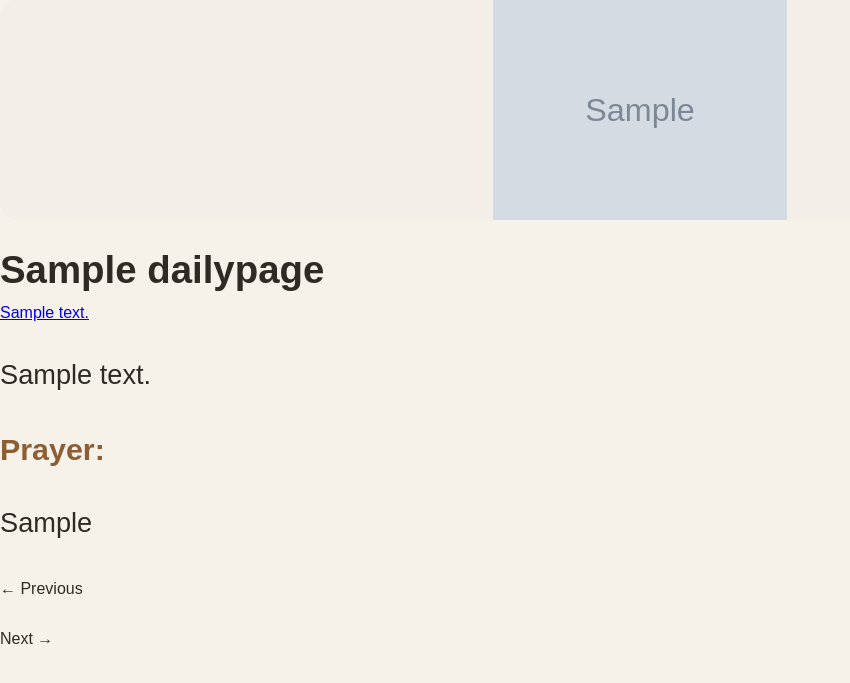
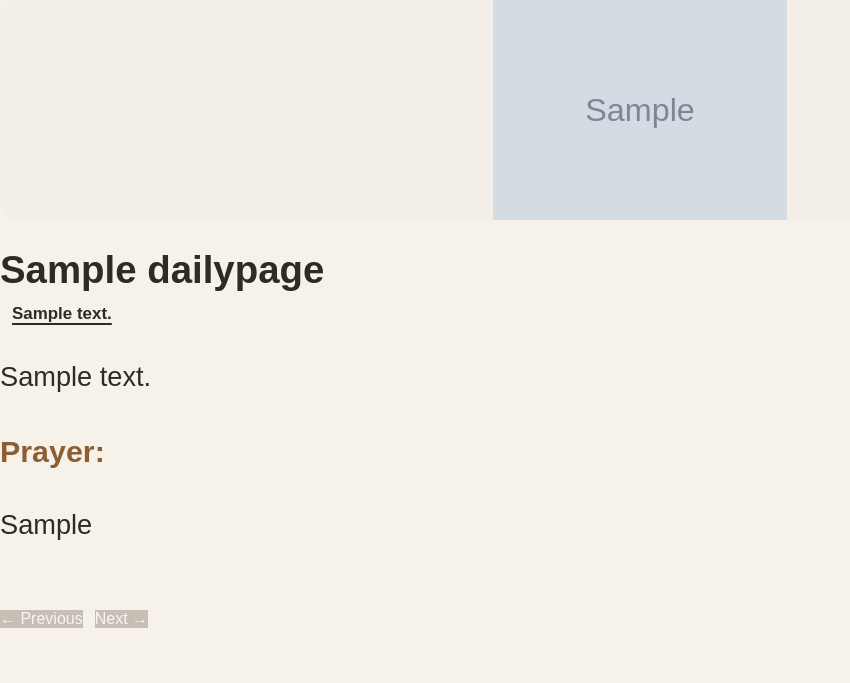
Before and after one commit to johnchen008/devotional2026, a Django app: page / in a window 1280 px wide. Shown: the top 683 px of the page, without its empty margins (0-850 px from the left). Run offline with Django 4.2, Linux system fonts and the light colour scheme; tables that the repository leaves empty hold one stand-in row (values such as "Sample post"); grey boxes marked "Sample" are stand-in pictures.

Commit message:
update template

```diff
--- a/static/css/site.css
+++ b/static/css/site.css
@@ -47,11 +47,37 @@ body {
 
 
 
+.reading-links a {
+    font-weight: bold;
+}
+
+.reading-links a {
+    color: var(--accent);
+    text-decoration: underline;
+    text-underline-offset: 4px;
+    text-decoration-thickness: 1.5px;
+}
+
 .reading-links {
-    color: #8b5e34;
+    display: flex;
+    flex-wrap: wrap;
+    gap: 10px;
+    margin-bottom: 6px;
+}
+
+.reading-links a {
+
+    padding: 0px 12px;
+    font-size: 1.06rem;
+
+}
+
+.reading-links a:hover {
     text-decoration: underline;
-    margin-right: 0.2em;
+
+
 }
+
 
 .section-label {
     font-size: 1.9rem;
@@ -68,6 +94,12 @@ body {
     text-align: left;
     letter-spacing: 0;
     margin-bottom: 10px;
+}
+
+.nav-links {
+    display: flex;
+    gap: 12px;
+    margin-top: 28px;
 }
 
 .nav-btn {
@@ -89,7 +121,7 @@ body {
     box-sizing: border-box;
 }
 
-.nav-btn .disabled {
+.nav-btn.disabled {
     background: #c7beb5;
     color: #f8f6f3;
 }
@@ -101,7 +133,7 @@ body {
     padding: 60px 20px;
 }
 
-@media (max-width: 768px) {
+@media (max-width: 600px) {
 
     .container {
         padding: 18px 16px;
```
